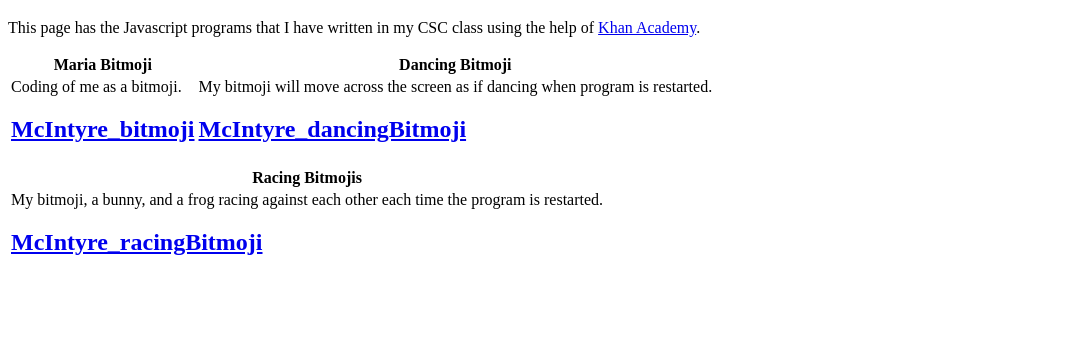
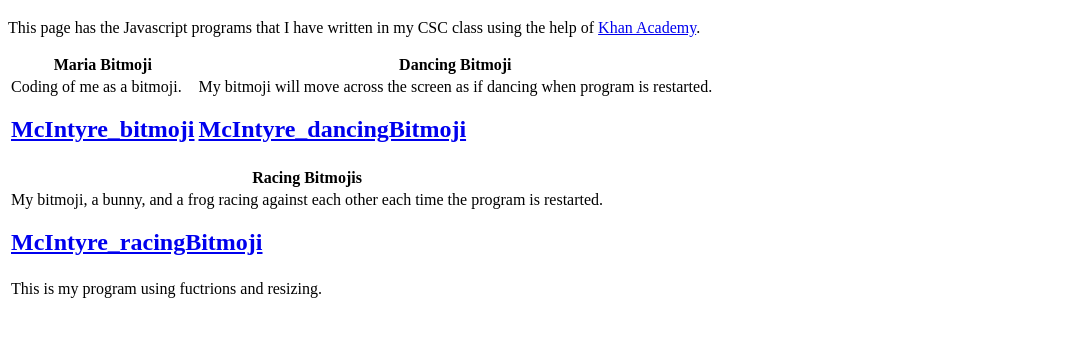
Before and after one commit to mariamcintyre123/mariamcintyre.github.io, a plain HTML site: page javascripts.html in a window 1280 px wide. Shown: the part 433-770 px from the top of the page, without its empty margins (0-1087 px from the left). Drawn offline with Linux system fonts and the light colour scheme; a script that the page names is missing.

Commit message:
Update javascripts.html

```diff
--- a/javascripts.html
+++ b/javascripts.html
@@ -45,6 +45,8 @@
         <tr>
           <td> My bitmoji, a bunny, and a frog racing against each other each time the program is restarted. <h2><a href="https://www.khanacademy.org/computer-programming/mcintyre_racingbitmoji/5916294567247872">McIntyre_racingBitmoji</a></h2><script src="https://www.khanacademy.org/computer-programming/mcintyre_racingbitmoji/5916294567247872/embed.js?editor=no&buttons=no&author=no&embed=yes"></script> </td>
         </tr>
+        <tr>
+          <td> This is my program using fuctrions and resizing.
    </tbody>
   </table>
 
```
